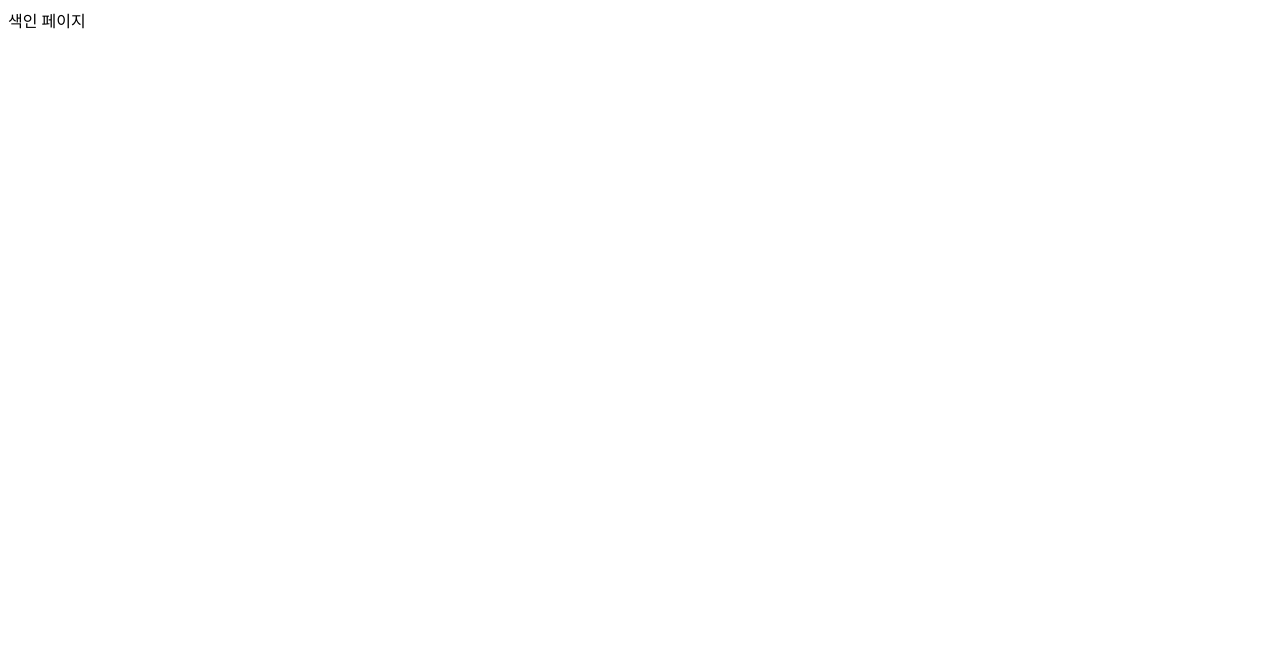
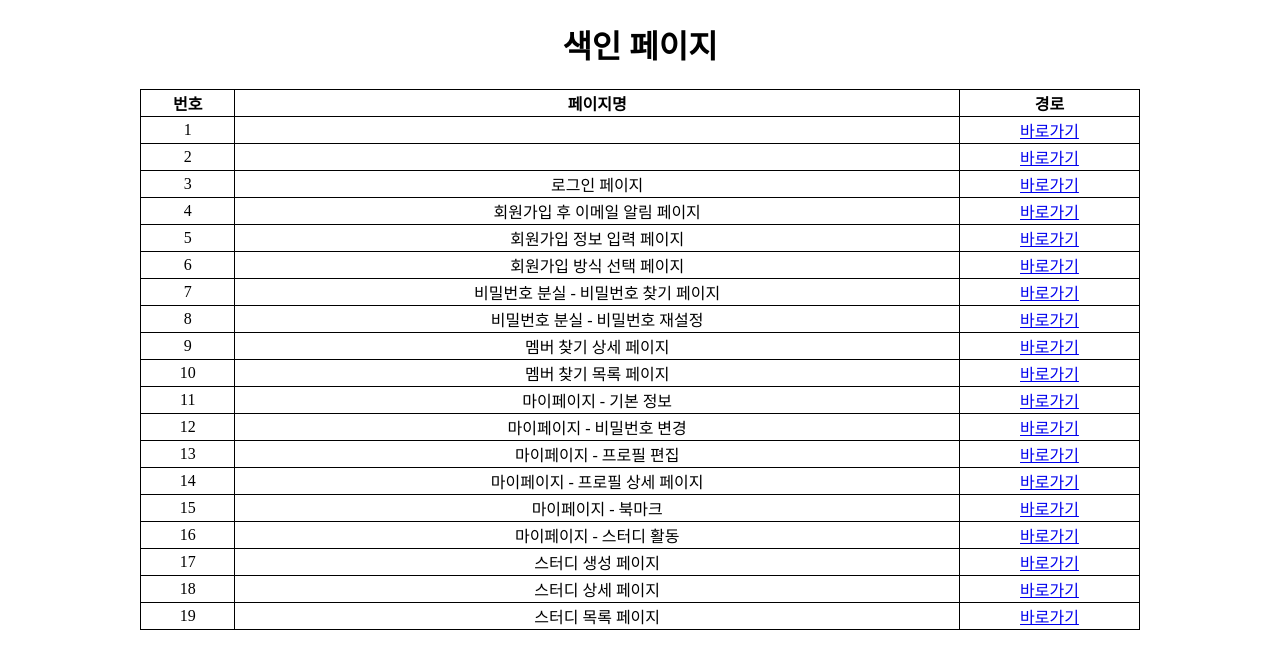
Before and after one commit to sangwooeom/studyit-fe, a React (Vite) app: page / in a window 1280 px wide. Shown: the top 668 px of the page. Built offline with nearby package versions, Linux system fonts and the light colour scheme.

Commit message:
색인 페이지 완성

```diff
--- a/src/pages/Index.tsx
+++ b/src/pages/Index.tsx
@@ -1,7 +1,30 @@
+import routes from "../routes"
+import { Link } from "react-router-dom";
+
 export default function Index() {
     return (
-        <div>
-            색인 페이지
-        </div>
+        <>
+            <h1 style={{textAlign: 'center'}}>색인 페이지</h1>
+            <table style={{width: "1000px", textAlign: 'center', margin: "0 auto", border: "1px solid black", borderCollapse: 'collapse'}}>
+                <thead>
+                    <tr>
+                        <td style={{border: "1px solid black", fontWeight: '700'}}>번호</td>
+                        <td style={{border: "1px solid black", fontWeight: '700'}}>페이지명</td>
+                        <td style={{border: "1px solid black", fontWeight: '700'}}>경로</td>
+                    </tr>
+                </thead>
+                <tbody>
+                    {routes.filter((route) => {
+                        return route.name != "색인 페이지";
+                    }).map((route, index) => (
+                        <tr key={index}>
+                            <td style={{border: "1px solid black"}}>{index + 1}</td>
+                            <td style={{border: "1px solid black"}}>{route.name}</td>
+                            <td style={{border: "1px solid black"}}><Link to={route.path}>바로가기</Link></td>
+                        </tr>
+                    ))}
+                </tbody>
+            </table>
+        </>
     )
 }
```
